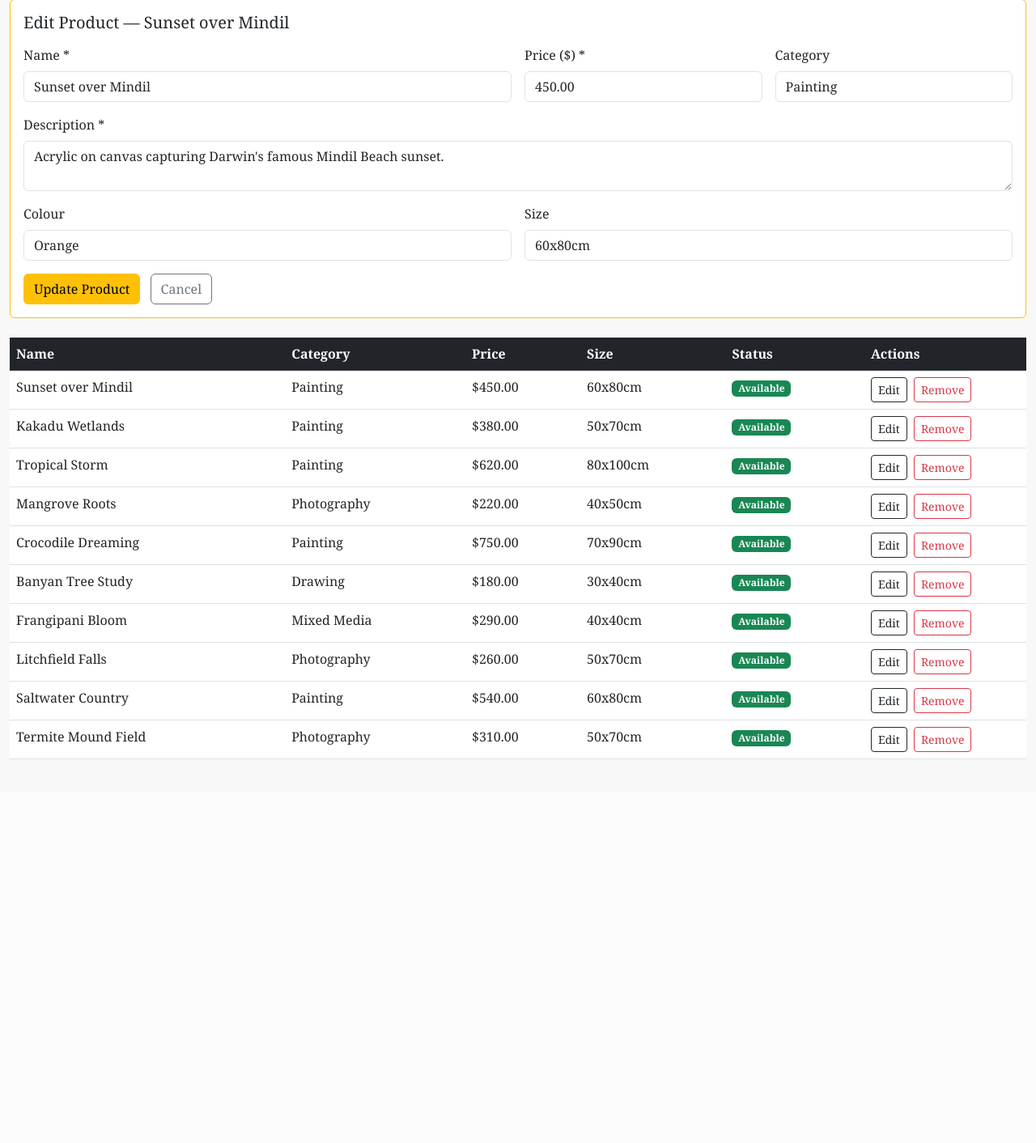
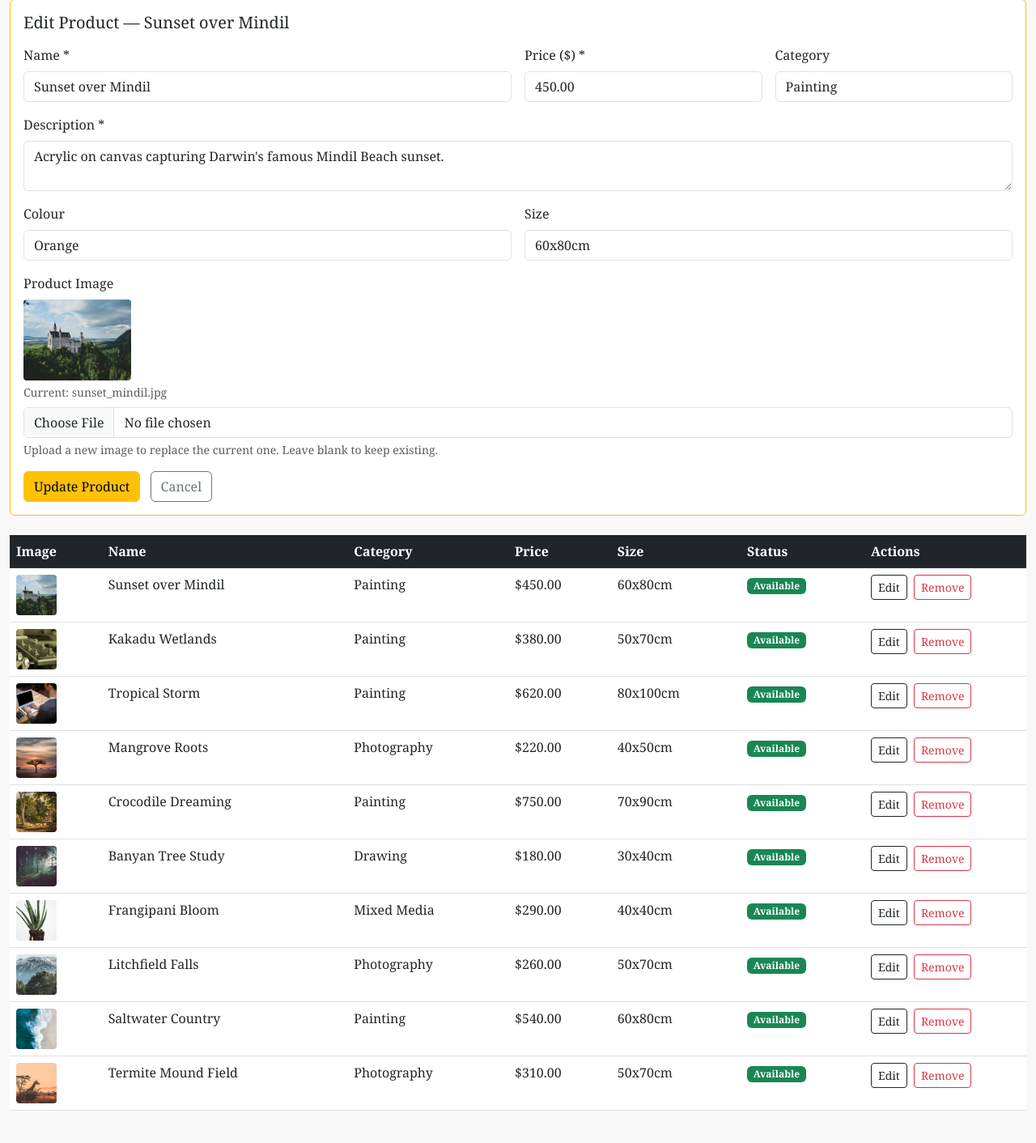
Before and after one commit to s371930/HIT326-Team-21, a PHP site: page /darwin-art-store/admin/products.php?edit=1 in a window 1280 px wide. Shown: the part 141-1553 px from the top of the page at 81% size. Before the commit the page ends 1079 px from the top, so only its background shows below. Run offline with PHP 8.4, Linux system fonts and the light colour scheme; the visitor is signed in with stand-in values (Sample User, id 1); data comes from the database, SQL or seed files in the repository.

Commit message:
Add image upload to admin products
Add image upload to admin products page with thumbnail preview

```diff
--- a/admin/products.php
+++ b/admin/products.php
@@ -13,7 +13,7 @@
  *   - Add a new product (POST action=add)
  *   - Edit an existing product (POST action=edit)
  *   - Soft-delete a product (POST action=delete)
- *
+ *   - Restore a soft-deleted product (POST action=restore)
  */
 
 require_once __DIR__ . '/../config.php';
@@ -30,7 +30,44 @@ $db           = Database::getInstance();
 
 // Holds success or error feedback message shown after an action
 $message = '';
-$msgType = 'success'; // Bootstrap alert type: success or danger
+$msgType = 'success';
+
+
+// Image upload helper — used by both add and edit actions
+// Returns the new filename on success, null if no file uploaded, or
+// sets $message and returns false on validation failure.
+
+function handleImageUpload(&$message, &$msgType): string|null|false
+{
+    // No file was selected — skip upload
+    if (empty($_FILES['image']['name'])) {
+        return null;
+    }
+
+    $uploadDir = __DIR__ . '/../assets/images/';
+    $ext       = strtolower(pathinfo($_FILES['image']['name'], PATHINFO_EXTENSION));
+    $allowed   = ['jpg', 'jpeg', 'png'];
+
+    // Validate file type
+    if (!in_array($ext, $allowed)) {
+        $message = 'Only JPG and PNG images are allowed.';
+        $msgType = 'danger';
+        return false;
+    }
+
+    // Validate file size — max 2MB
+    if ($_FILES['image']['size'] > 2 * 1024 * 1024) {
+        $message = 'Image must be under 2MB.';
+        $msgType = 'danger';
+        return false;
+    }
+
+    // Generate a unique filename to avoid overwriting existing images
+    $filename = uniqid('product_', true) . '.' . $ext;
+    move_uploaded_file($_FILES['image']['tmp_name'], $uploadDir . $filename);
+    return $filename;
+}
+
 
 // Handle form submissions (POST requests)
 
@@ -39,7 +76,6 @@ if ($_SERVER['REQUEST_METHOD'] === 'POST') {
 
     // --- ADD a new product ---
     if ($action === 'add') {
-        // Sanitise and validate all required fields
         $name        = trim($_POST['name'] ?? '');
         $description = trim($_POST['description'] ?? '');
         $price       = $_POST['price'] ?? '';
@@ -51,13 +87,18 @@ if ($_SERVER['REQUEST_METHOD'] === 'POST') {
             $message = 'Name, description and price are required.';
             $msgType = 'danger';
         } else {
-            // Insert the new product — is_available defaults to 1 in the DB
+            // Handle image upload — returns filename, null (no file), or false (error)
+            $imageFilename = handleImageUpload($message, $msgType);
+
+            if ($imageFilename !== false) {
+                // Insert the new product including image filename
                 $db->execute(
-                "INSERT INTO product (name, description, price, category, color, size, is_available, created_at)
-                 VALUES (?, ?, ?, ?, ?, ?, 1, NOW())",
-                [$name, $description, (float)$price, $category, $color, $size]
+                    "INSERT INTO product (name, description, price, category, color, size, image_filename, is_available, created_at)
+                     VALUES (?, ?, ?, ?, ?, ?, ?, 1, NOW())",
+                    [$name, $description, (float)$price, $category, $color, $size, $imageFilename]
                 );
                 $message = 'Product added successfully.';
+            }
         }
     }
 
@@ -75,13 +116,22 @@ if ($_SERVER['REQUEST_METHOD'] === 'POST') {
             $message = 'Invalid product data. Please try again.';
             $msgType = 'danger';
         } else {
-            // Update the product record using a prepared statement
+            // Keep existing image by default — only replace if a new one is uploaded
+            $existingImage = $_POST['existing_image'] ?? null;
+            $uploadResult  = handleImageUpload($message, $msgType);
+            $imageFilename = ($uploadResult !== null && $uploadResult !== false)
+                ? $uploadResult
+                : $existingImage;
+
+            if ($uploadResult !== false) {
                 $db->execute(
-                "UPDATE product SET name = ?, description = ?, price = ?, category = ?, color = ?, size = ?
+                    "UPDATE product SET name = ?, description = ?, price = ?, category = ?,
+                     color = ?, size = ?, image_filename = ?
                      WHERE product_id = ?",
-                [$name, $description, (float)$price, $category, $color, $size, $productId]
+                    [$name, $description, (float)$price, $category, $color, $size, $imageFilename, $productId]
                 );
                 $message = 'Product updated successfully.';
+            }
         }
     }
 
@@ -113,7 +163,7 @@ if ($_SERVER['REQUEST_METHOD'] === 'POST') {
 
 // Fetch ALL products including soft-deleted ones so admin can restore them
 $allProducts = $db->fetchAll(
-    "SELECT product_id, name, description, price, category, color, size, is_available
+    "SELECT product_id, name, description, price, category, color, size, image_filename, is_available
      FROM product
      ORDER BY is_available DESC, created_at DESC"
 );
@@ -122,15 +172,9 @@ $allProducts = $db->fetchAll(
 $editProduct = null;
 if (isset($_GET['edit'])) {
     $editId      = filter_input(INPUT_GET, 'edit', FILTER_VALIDATE_INT);
-    $editProduct = $editId ? $productModel->getById($editId) : null;
-
-    // If product is soft-deleted, fetch it directly since getById filters unavailable
-    if (!$editProduct && $editId) {
-        $editProduct = $db->fetchOne(
-            "SELECT * FROM product WHERE product_id = ?",
-            [$editId]
-        );
-    }
+    $editProduct = $editId ? $db->fetchOne(
+        "SELECT * FROM product WHERE product_id = ?", [$editId]
+    ) : null;
 }
 
 // Load the shared admin navbar and opening HTML
@@ -140,7 +184,6 @@ include __DIR__ . '/admin-header.php';
 <div class="container-fluid py-4">
     <div class="d-flex justify-content-between align-items-center mb-3">
         <h2>Manage Products</h2>
-        <!-- Button to show the Add Product form -->
         <button class="btn btn-dark" data-bs-toggle="collapse" data-bs-target="#addProductForm">
             + Add Product
         </button>
@@ -148,15 +191,18 @@ include __DIR__ . '/admin-header.php';
 
     <!-- Feedback message shown after an add/edit/delete action -->
     <?php if ($message !== ''): ?>
-        <div class="alert alert-<?= $msgType ?>"><?= htmlspecialchars($message, ENT_QUOTES, 'UTF-8') ?></div>
+        <div class="alert alert-<?= $msgType ?>">
+            <?= htmlspecialchars($message, ENT_QUOTES, 'UTF-8') ?>
+        </div>
     <?php endif; ?>
 
-    <!-- ADD PRODUCT FORM (collapsed by default, opens on button click)      -->
+    <!-- ADD PRODUCT FORM                                                     -->
 
     <div class="collapse mb-4" id="addProductForm">
         <div class="card card-body">
             <h5 class="mb-3">Add New Product</h5>
-            <form method="POST" action="products.php">
+            <!-- enctype required for file uploads -->
+            <form method="POST" action="products.php" enctype="multipart/form-data">
                 <input type="hidden" name="action" value="add">
                 <div class="row g-3">
                     <div class="col-md-6">
@@ -183,6 +229,11 @@ include __DIR__ . '/admin-header.php';
                         <label class="form-label">Size</label>
                         <input type="text" name="size" class="form-control">
                     </div>
+                    <div class="col-md-12">
+                        <label class="form-label">Product Image</label>
+                        <input type="file" name="image" class="form-control" accept="image/jpeg,image/png">
+                        <div class="form-text">Accepted formats: JPG, PNG. Max 2MB. Leave blank for no image.</div>
+                    </div>
                     <div class="col-12">
                         <button type="submit" class="btn btn-dark">Save Product</button>
                         <a href="products.php" class="btn btn-outline-secondary ms-2">Cancel</a>
@@ -193,14 +244,17 @@ include __DIR__ . '/admin-header.php';
     </div>
 
 
-    <!-- EDIT PRODUCT FORM (shown when admin clicks Edit on a product)       -->
+    <!-- EDIT PRODUCT FORM                                                    -->
 
     <?php if ($editProduct): ?>
         <div class="card card-body mb-4 border-warning">
             <h5 class="mb-3">Edit Product — <?= htmlspecialchars($editProduct['name'], ENT_QUOTES, 'UTF-8') ?></h5>
-            <form method="POST" action="products.php">
+            <!-- enctype required for file uploads -->
+            <form method="POST" action="products.php" enctype="multipart/form-data">
                 <input type="hidden" name="action" value="edit">
                 <input type="hidden" name="product_id" value="<?= (int)$editProduct['product_id'] ?>">
+                <!-- Pass existing image filename so it is kept if no new image is uploaded -->
+                <input type="hidden" name="existing_image" value="<?= htmlspecialchars($editProduct['image_filename'] ?? '', ENT_QUOTES, 'UTF-8') ?>">
                 <div class="row g-3">
                     <div class="col-md-6">
                         <label class="form-label">Name *</label>
@@ -231,6 +285,19 @@ include __DIR__ . '/admin-header.php';
                         <input type="text" name="size" class="form-control"
                                value="<?= htmlspecialchars($editProduct['size'] ?? '', ENT_QUOTES, 'UTF-8') ?>">
                     </div>
+                    <div class="col-md-12">
+                        <label class="form-label">Product Image</label>
+                        <?php if (!empty($editProduct['image_filename'])): ?>
+                            <!-- Show current image preview -->
+                            <div class="mb-2">
+                                <img src="<?= BASE_URL ?>/assets/images/<?= htmlspecialchars($editProduct['image_filename'], ENT_QUOTES, 'UTF-8') ?>"
+                                     alt="Current image" style="max-height: 100px; border-radius: 4px;">
+                                <small class="d-block text-muted mt-1">Current: <?= htmlspecialchars($editProduct['image_filename'], ENT_QUOTES, 'UTF-8') ?></small>
+                            </div>
+                        <?php endif; ?>
+                        <input type="file" name="image" class="form-control" accept="image/jpeg,image/png">
+                        <div class="form-text">Upload a new image to replace the current one. Leave blank to keep existing.</div>
+                    </div>
                     <div class="col-12">
                         <button type="submit" class="btn btn-warning">Update Product</button>
                         <a href="products.php" class="btn btn-outline-secondary ms-2">Cancel</a>
@@ -250,6 +317,7 @@ include __DIR__ . '/admin-header.php';
             <table class="table table-hover bg-white">
                 <thead class="table-dark">
                     <tr>
+                        <th>Image</th>
                         <th>Name</th>
                         <th>Category</th>
                         <th>Price</th>
@@ -260,8 +328,17 @@ include __DIR__ . '/admin-header.php';
                 </thead>
                 <tbody>
                     <?php foreach ($allProducts as $product): ?>
-                        <!-- Grey out soft-deleted products so admin can see them but they're clearly unavailable -->
                         <tr class="<?= $product['is_available'] ? '' : 'table-secondary text-muted' ?>">
+                            <td>
+                                <?php if (!empty($product['image_filename'])): ?>
+                                    <!-- Show thumbnail in the table -->
+                                    <img src="<?= BASE_URL ?>/assets/images/<?= htmlspecialchars($product['image_filename'], ENT_QUOTES, 'UTF-8') ?>"
+                                         alt="<?= htmlspecialchars($product['name'], ENT_QUOTES, 'UTF-8') ?>"
+                                         style="width: 50px; height: 50px; object-fit: cover; border-radius: 4px;">
+                                <?php else: ?>
+                                    <span class="text-muted small">No image</span>
+                                <?php endif; ?>
+                            </td>
                             <td><?= htmlspecialchars($product['name'], ENT_QUOTES, 'UTF-8') ?></td>
                             <td><?= htmlspecialchars($product['category'] ?? '—', ENT_QUOTES, 'UTF-8') ?></td>
                             <td>$<?= number_format($product['price'], 2) ?></td>
@@ -274,12 +351,10 @@ include __DIR__ . '/admin-header.php';
                                 <?php endif; ?>
                             </td>
                             <td>
-                                <!-- Edit button links to same page with edit GET parameter -->
                                 <a href="products.php?edit=<?= (int)$product['product_id'] ?>"
                                    class="btn btn-sm btn-outline-dark me-1">Edit</a>
 
                                 <?php if ($product['is_available']): ?>
-                                    <!-- Soft-delete: hides product from public site without removing DB row -->
                                     <form method="POST" action="products.php" class="d-inline"
                                           onsubmit="return confirm('Remove this product from the store?');">
                                         <input type="hidden" name="action" value="delete">
@@ -287,7 +362,6 @@ include __DIR__ . '/admin-header.php';
                                         <button type="submit" class="btn btn-sm btn-outline-danger">Remove</button>
                                     </form>
                                 <?php else: ?>
-                                    <!-- Restore: makes the product visible on the public site again -->
                                     <form method="POST" action="products.php" class="d-inline">
                                         <input type="hidden" name="action" value="restore">
                                         <input type="hidden" name="product_id" value="<?= (int)$product['product_id'] ?>">
@@ -303,5 +377,4 @@ include __DIR__ . '/admin-header.php';
     <?php endif; ?>
 </div>
 
-<!-- Load the shared closing HTML and Bootstrap JS -->
 <?php include __DIR__ . '/admin-footer.php'; ?>
```
Lines whose indentation alone changed are shown as unchanged.
